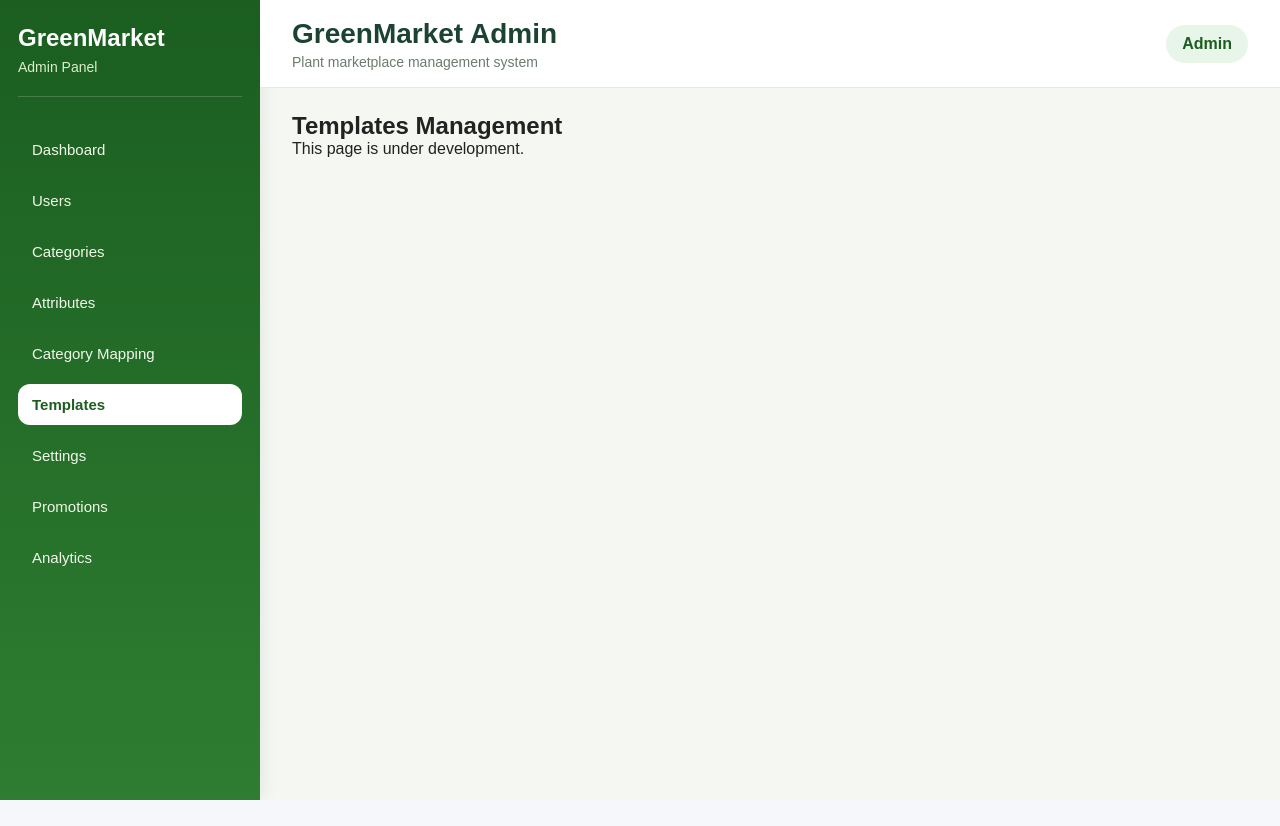
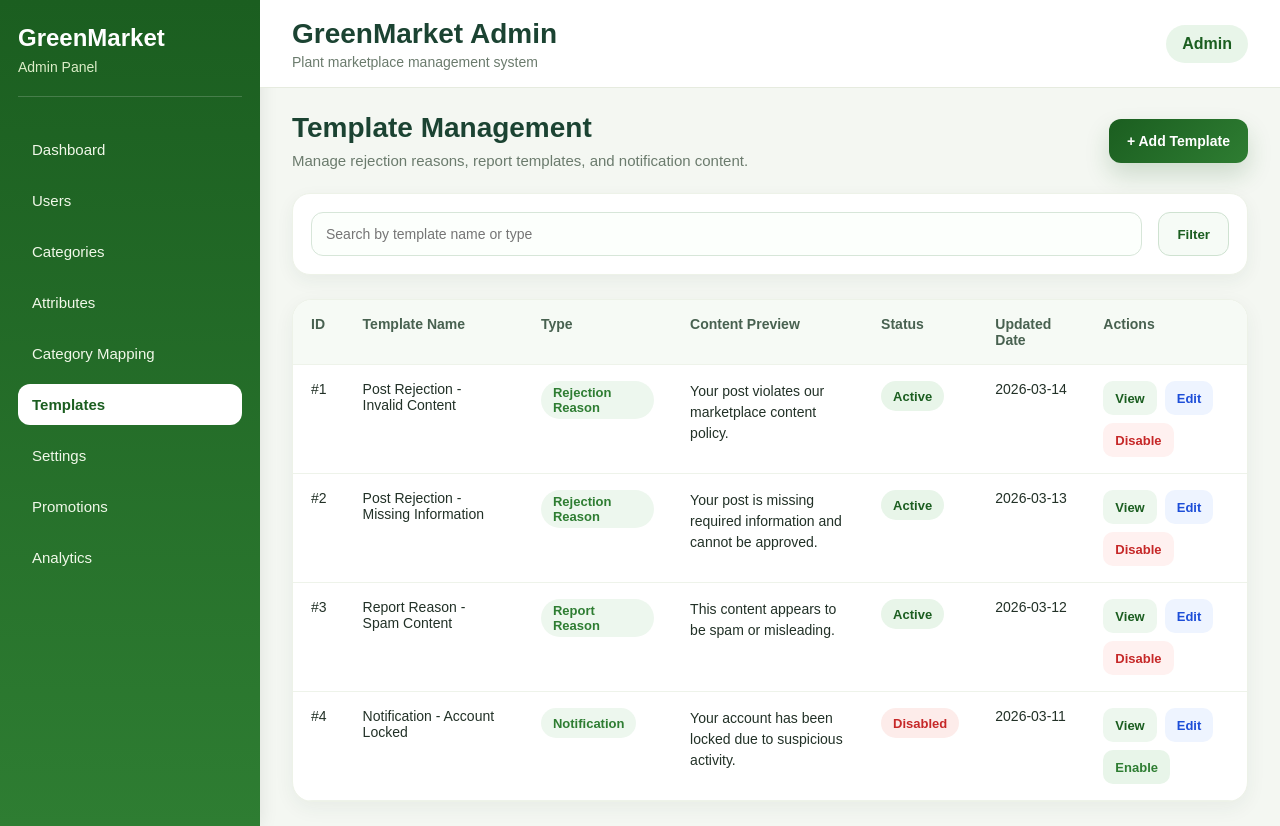
Before and after one commit to oopsntn/GreenMarket, a React (Vite) app in the folder admin-web/: page /templates in a window 1280 px wide. Before the commit the page ends 800 px from the top, so only its background shows below. Built offline with nearby package versions, Linux system fonts and the light colour scheme.

Commit message:
build template management page ui

```diff
--- /dev/null
+++ b/admin-web/src/pages/TemplatesPage.css
@@ -0,0 +1,178 @@
+.templates-page {
+  display: flex;
+  flex-direction: column;
+  gap: 24px;
+}
+
+.templates-page__header {
+  display: flex;
+  align-items: center;
+  justify-content: space-between;
+  gap: 16px;
+}
+
+.templates-page__header h2 {
+  font-size: 28px;
+  color: #1b4332;
+  margin-bottom: 8px;
+}
+
+.templates-page__header p {
+  color: #6b7b6d;
+  font-size: 15px;
+}
+
+.templates-page__add-btn {
+  height: 44px;
+  padding: 0 18px;
+  border: none;
+  border-radius: 12px;
+  background: linear-gradient(135deg, #1b5e20 0%, #2e7d32 100%);
+  color: #ffffff;
+  font-size: 14px;
+  font-weight: 700;
+  cursor: pointer;
+  box-shadow: 0 12px 24px rgba(27, 94, 32, 0.18);
+}
+
+.templates-toolbar {
+  display: flex;
+  align-items: center;
+  justify-content: space-between;
+  gap: 16px;
+  background-color: #ffffff;
+  border: 1px solid #edf2e8;
+  border-radius: 18px;
+  padding: 18px;
+  box-shadow: 0 6px 18px rgba(27, 67, 50, 0.06);
+}
+
+.templates-toolbar__search {
+  flex: 1;
+  height: 44px;
+  border: 1px solid #d7e6d9;
+  border-radius: 12px;
+  padding: 0 14px;
+  font-size: 14px;
+  outline: none;
+  background-color: #fcfffc;
+}
+
+.templates-toolbar__search:focus {
+  border-color: #43a047;
+  box-shadow: 0 0 0 4px rgba(67, 160, 71, 0.12);
+}
+
+.templates-toolbar__filter-btn {
+  height: 44px;
+  padding: 0 18px;
+  border: 1px solid #cfe2d1;
+  border-radius: 12px;
+  background-color: #f6fbf6;
+  color: #1b5e20;
+  font-weight: 600;
+  cursor: pointer;
+}
+
+.templates-table-wrapper {
+  background-color: #ffffff;
+  border: 1px solid #edf2e8;
+  border-radius: 20px;
+  overflow: hidden;
+  box-shadow: 0 6px 20px rgba(27, 67, 50, 0.06);
+}
+
+.templates-table {
+  width: 100%;
+  border-collapse: collapse;
+}
+
+.templates-table thead {
+  background-color: #f6faf5;
+}
+
+.templates-table th,
+.templates-table td {
+  text-align: left;
+  padding: 16px 18px;
+  border-bottom: 1px solid #eef3ea;
+  font-size: 14px;
+  vertical-align: top;
+}
+
+.templates-table th {
+  color: #486150;
+  font-weight: 700;
+}
+
+.templates-table td {
+  color: #223127;
+}
+
+.templates-content-preview {
+  max-width: 280px;
+  color: #5e6b61;
+  line-height: 1.5;
+}
+
+.templates-badge {
+  display: inline-flex;
+  align-items: center;
+  justify-content: center;
+  min-height: 30px;
+  padding: 4px 12px;
+  border-radius: 999px;
+  font-size: 13px;
+  font-weight: 700;
+}
+
+.templates-badge--type {
+  background-color: #edf7ee;
+  color: #2e7d32;
+}
+
+.templates-badge--active {
+  background-color: #e8f5e9;
+  color: #1b5e20;
+}
+
+.templates-badge--disabled {
+  background-color: #fdecea;
+  color: #c62828;
+}
+
+.templates-actions {
+  display: flex;
+  flex-wrap: wrap;
+  gap: 8px;
+}
+
+.templates-actions button {
+  height: 34px;
+  padding: 0 12px;
+  border: none;
+  border-radius: 10px;
+  font-size: 13px;
+  font-weight: 600;
+  cursor: pointer;
+}
+
+.templates-actions__view {
+  background-color: #edf7ee;
+  color: #1b5e20;
+}
+
+.templates-actions__edit {
+  background-color: #eef4ff;
+  color: #1d4ed8;
+}
+
+.templates-actions__disable {
+  background-color: #fff1f0;
+  color: #c62828;
+}
+
+.templates-actions__enable {
+  background-color: #e8f5e9;
+  color: #2e7d32;
+}
--- /dev/null
+++ b/admin-web/src/pages/TemplatesPage.tsx
@@ -0,0 +1,152 @@
+import "./TemplatesPage.css";
+
+type Template = {
+  id: number;
+  name: string;
+  type: "Rejection Reason" | "Report Reason" | "Notification";
+  content: string;
+  status: "Active" | "Disabled";
+  updatedAt: string;
+};
+
+const templates: Template[] = [
+  {
+    id: 1,
+    name: "Post Rejection - Invalid Content",
+    type: "Rejection Reason",
+    content: "Your post violates our marketplace content policy.",
+    status: "Active",
+    updatedAt: "2026-03-14",
+  },
+  {
+    id: 2,
+    name: "Post Rejection - Missing Information",
+    type: "Rejection Reason",
+    content:
+      "Your post is missing required information and cannot be approved.",
+    status: "Active",
+    updatedAt: "2026-03-13",
+  },
+  {
+    id: 3,
+    name: "Report Reason - Spam Content",
+    type: "Report Reason",
+    content: "This content appears to be spam or misleading.",
+    status: "Active",
+    updatedAt: "2026-03-12",
+  },
+  {
+    id: 4,
+    name: "Notification - Account Locked",
+    type: "Notification",
+    content: "Your account has been locked due to suspicious activity.",
+    status: "Disabled",
+    updatedAt: "2026-03-11",
+  },
+];
+
+function TemplatesPage() {
+  return (
+    <div className="templates-page">
+      <div className="templates-page__header">
+        <div>
+          <h2>Template Management</h2>
+          <p>
+            Manage rejection reasons, report templates, and notification
+            content.
+          </p>
+        </div>
+
+        <button className="templates-page__add-btn" type="button">
+          + Add Template
+        </button>
+      </div>
+
+      <div className="templates-toolbar">
+        <input
+          className="templates-toolbar__search"
+          type="text"
+          placeholder="Search by template name or type"
+        />
+
+        <button className="templates-toolbar__filter-btn" type="button">
+          Filter
+        </button>
+      </div>
+
+      <div className="templates-table-wrapper">
+        <table className="templates-table">
+          <thead>
+            <tr>
+              <th>ID</th>
+              <th>Template Name</th>
+              <th>Type</th>
+              <th>Content Preview</th>
+              <th>Status</th>
+              <th>Updated Date</th>
+              <th>Actions</th>
+            </tr>
+          </thead>
+
+          <tbody>
+            {templates.map((template) => (
+              <tr key={template.id}>
+                <td>#{template.id}</td>
+                <td>{template.name}</td>
+                <td>
+                  <span className="templates-badge templates-badge--type">
+                    {template.type}
+                  </span>
+                </td>
+                <td className="templates-content-preview">
+                  {template.content}
+                </td>
+                <td>
+                  <span
+                    className={
+                      template.status === "Active"
+                        ? "templates-badge templates-badge--active"
+                        : "templates-badge templates-badge--disabled"
+                    }
+                  >
+                    {template.status}
+                  </span>
+                </td>
+                <td>{template.updatedAt}</td>
+                <td>
+                  <div className="templates-actions">
+                    <button type="button" className="templates-actions__view">
+                      View
+                    </button>
+
+                    <button type="button" className="templates-actions__edit">
+                      Edit
+                    </button>
+
+                    {template.status === "Active" ? (
+                      <button
+                        type="button"
+                        className="templates-actions__disable"
+                      >
+                        Disable
+                      </button>
+                    ) : (
+                      <button
+                        type="button"
+                        className="templates-actions__enable"
+                      >
+                        Enable
+                      </button>
+                    )}
+                  </div>
+                </td>
+              </tr>
+            ))}
+          </tbody>
+        </table>
+      </div>
+    </div>
+  );
+}
+
+export default TemplatesPage;
--- a/admin-web/src/routes/AppRoutes.tsx
+++ b/admin-web/src/routes/AppRoutes.tsx
@@ -6,6 +6,7 @@ import CategoryAttributeMappingPage from "../pages/CategoryAttributeMappingPage"
 import DashboardPage from "../pages/DashboardPage";
 import LoginPage from "../pages/LoginPage";
 import PlaceholderPage from "../pages/PlaceholderPage";
+import TemplatesPage from "../pages/TemplatesPage";
 import UsersPage from "../pages/UsersPage";
 
 function AppRoutes() {
@@ -24,10 +25,7 @@ function AppRoutes() {
             path="category-attributes"
             element={<CategoryAttributeMappingPage />}
           />
-          <Route
-            path="templates"
-            element={<PlaceholderPage title="Templates Management" />}
-          />
+          <Route path="templates" element={<TemplatesPage />} />
           <Route
             path="settings"
             element={<PlaceholderPage title="System Settings" />}
```
